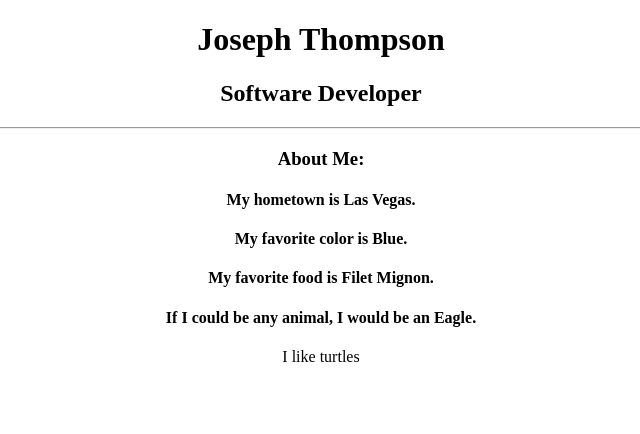
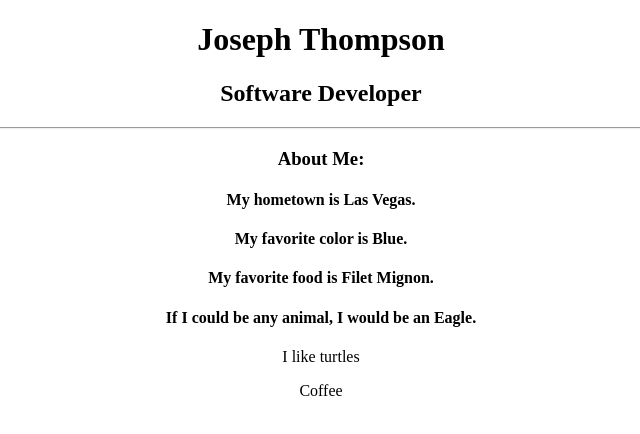
Before and after one commit to jrt702/my-first-repo, a plain HTML site: page index.html in a window 1280 px wide. Shown: the full height of the page, 319-959 px from the left. Drawn offline with Linux system fonts and the light colour scheme.

Commit message:
added coffedd

```diff
--- a/index.html
+++ b/index.html
@@ -16,6 +16,7 @@
 					<h4>My favorite food is Filet Mignon.</h4>
 				    <h4>If I could be any animal, I would be an Eagle.</h4>
 			<p>I like turtles</p>
+            <p>Coffee</p>
                 </div>
 		  </body>
 		</html>
```
